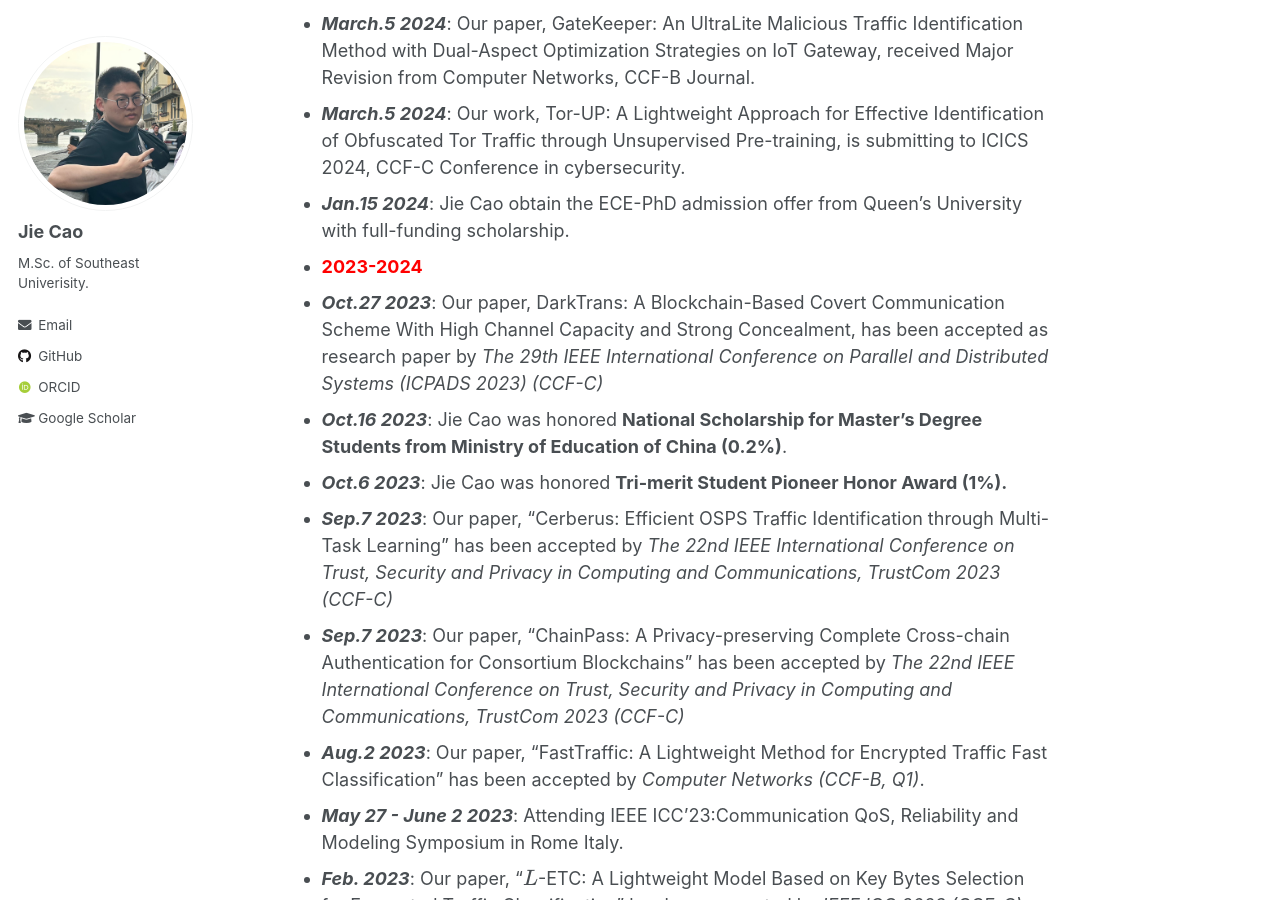
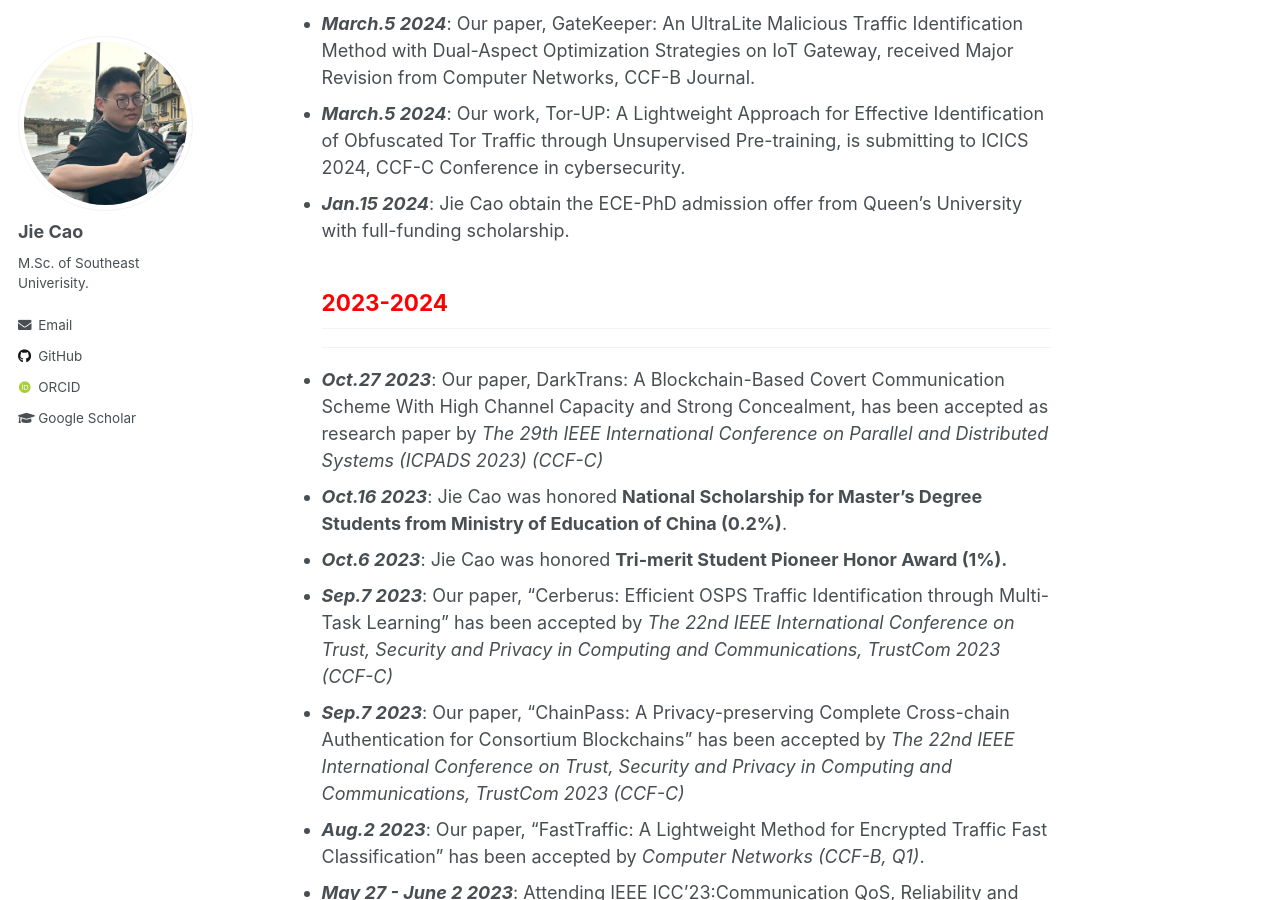
Before and after one commit to JieJayCao/JieJayCao.github.io, a Jekyll site: the page built from _pages/about.md, in a window 1280 px wide and 900 px high, scrolled down 477 px. Built offline with Jekyll 4.4.1, drawn with Linux system fonts in a browser that asks for light colours; some web fonts are replaced; formulas are drawn with MathJax 3.

Commit message:
Update about.md

```diff
--- a/_pages/about.md
+++ b/_pages/about.md
@@ -15,7 +15,9 @@ Welcome. Jie Cao is pursuing an M.Sc. degree in the [School of Cyber Science and
 - ***March.5 2024***: Our paper, GateKeeper: An UltraLite Malicious Traffic Identification Method with Dual-Aspect Optimization Strategies on IoT Gateway, received Major Revision from Computer Networks, CCF-B Journal.
 - ***March.5 2024***: Our work, Tor-UP: A Lightweight Approach for Effective Identification of Obfuscated Tor Traffic through Unsupervised Pre-training, is submitting to ICICS 2024, CCF-C Conference in cybersecurity.
 - ***Jan.15 2024***: Jie Cao obtain the ECE-PhD admission offer from Queen's University with full-funding scholarship.
-- **<font color=red>2023-2024</font>**
+## <font color=red>2023-2024</font>
+_________________
+
 - ***Oct.27 2023***: Our paper, DarkTrans: A Blockchain-Based Covert Communication Scheme With High Channel Capacity and Strong Concealment, has been accepted as research paper by *The 29th IEEE International Conference on Parallel and Distributed Systems (ICPADS 2023) (CCF-C)*
 - ***Oct.16 2023***: Jie Cao was honored **National Scholarship for Master's Degree Students from Ministry of Education of China (0.2%)**.
 - ***Oct.6 2023***: Jie Cao was honored **Tri-merit Student Pioneer Honor Award (1%).**
```
